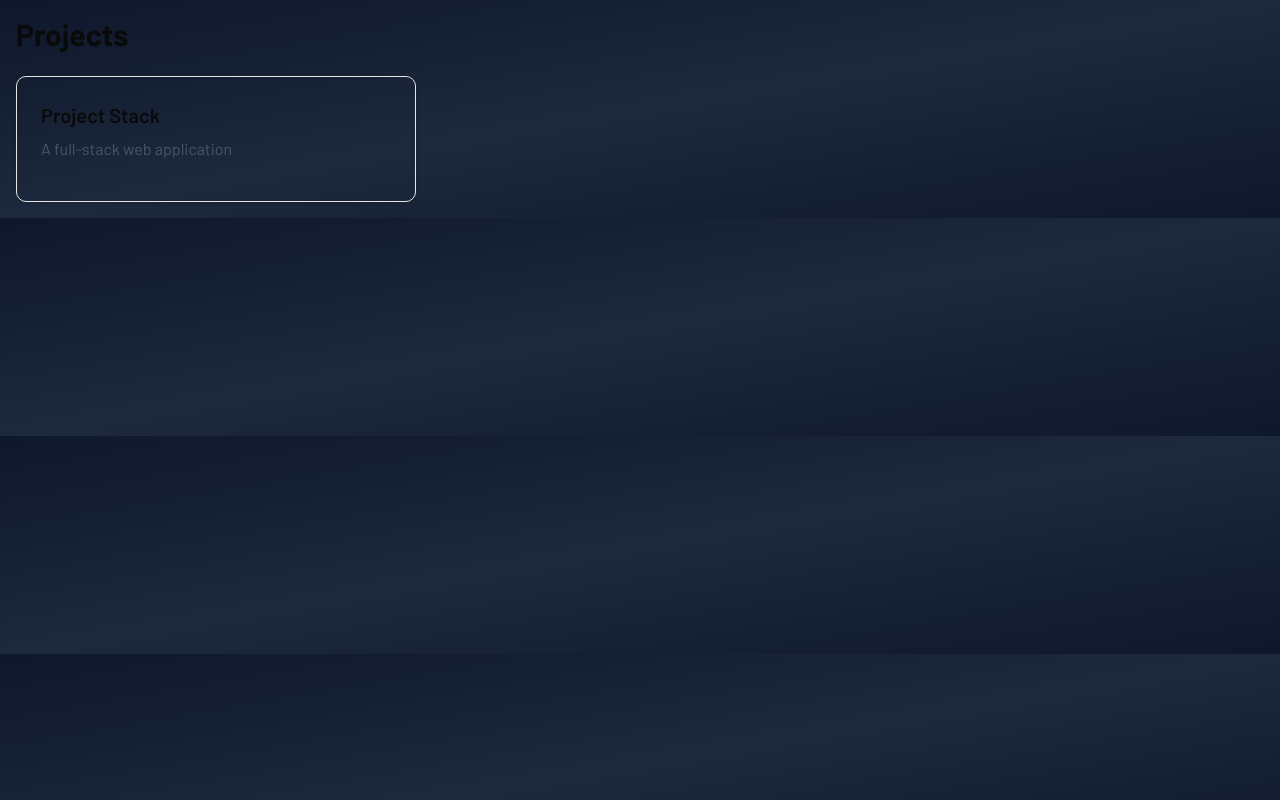
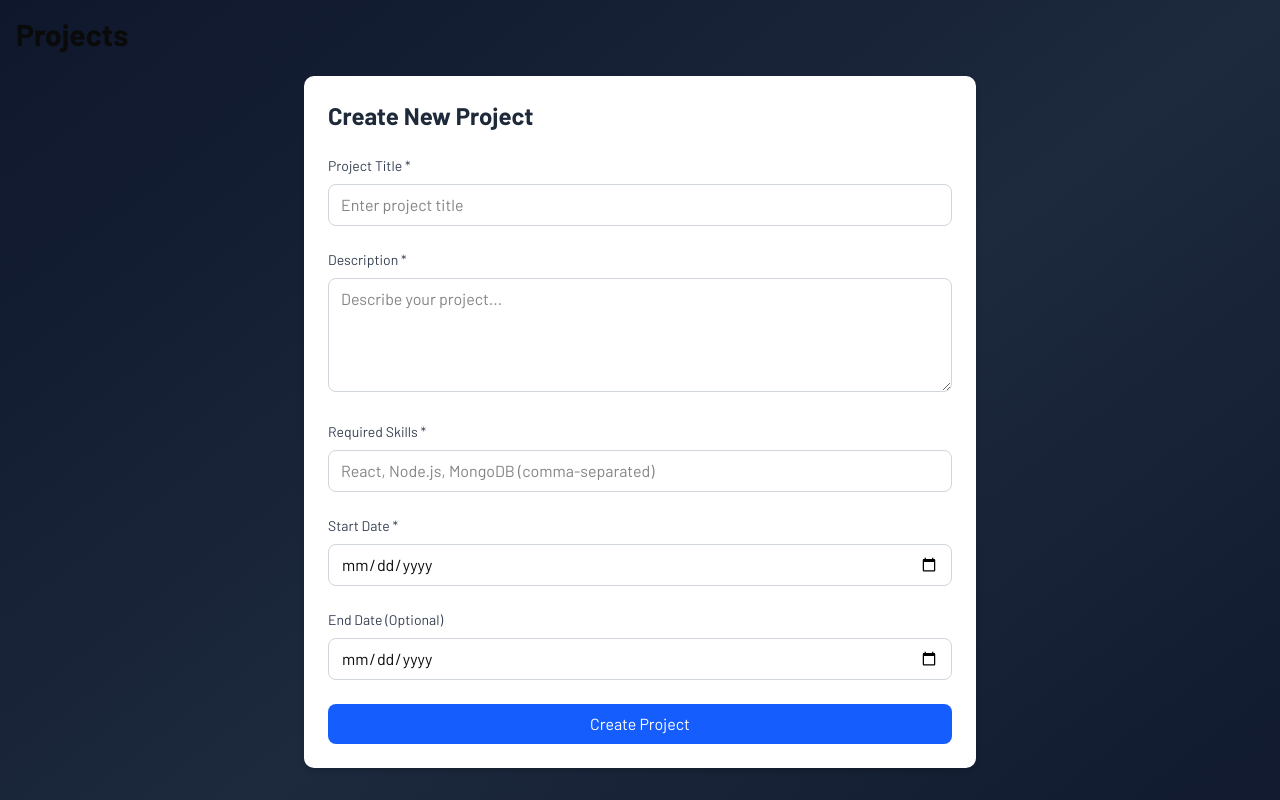
Before and after one commit to vaish73/ProjectStack, a Next.js app: page /projects in a window 1280 px wide. Shown: the top 800 px of the page. Built offline with nearby package versions, Linux system fonts and the light colour scheme.

Commit message:
Add project creation form component

```diff
--- a/src/app/projects/page.tsx
+++ b/src/app/projects/page.tsx
@@ -1,13 +1,25 @@
+import ProjectForm from '@/components/ProjectForm';
+
 export default function ProjectsPage() {
   return (
     <div className="container mx-auto p-4">
       <h1 className="text-3xl font-bold mb-6">Projects</h1>
-      <div className="grid gap-6 md:grid-cols-2 lg:grid-cols-3">
-        <div className="border rounded-lg p-6 shadow-sm">
-          <h2 className="text-xl font-semibold mb-2">Project Stack</h2>
-          <p className="text-gray-600 mb-4">A full-stack web application</p>
+
+      {/* Project Creation Form */}
+      <div className="mb-8">
+        <ProjectForm />
+      </div>
+
+      {/* Existing Projects Section */}
+      <div className="mt-12">
+        <h2 className="text-2xl font-semibold mb-4">Existing Projects</h2>
+        <div className="grid gap-6 md:grid-cols-2 lg:grid-cols-3">
+          <div className="border rounded-lg p-6 shadow-sm">
+            <h3 className="text-xl font-semibold mb-2">Your Projects</h3>
+            <p className="text-gray-600">Created projects will appear here</p>
+          </div>
         </div>
       </div>
     </div>
-  )
+  );
 }
--- /dev/null
+++ b/src/components/ProjectForm.tsx
@@ -0,0 +1,157 @@
+
+'use client';
+
+import React, { useState } from 'react';
+// ... rest of your code
+export default function ProjectForm() {
+  const [formData, setFormData] = useState({
+    title: '',
+    description: '',
+    requiredSkills: '',
+    startDate: '',
+    endDate: '',
+    githubLink: '',
+    projectStatus: 'PLANNING',
+    isActive: true
+  });
+
+  const [isSubmitting, setIsSubmitting] = useState(false);
+
+  const handleInputChange = (e) => {
+    const { name, value, type, checked } = e.target;
+    setFormData(prev => ({
+      ...prev,
+      [name]: type === 'checkbox' ? checked : value
+    }));
+  };
+
+  const handleSkillsChange = (e) => {
+    setFormData(prev => ({
+      ...prev,
+      requiredSkills: e.target.value
+    }));
+  };
+
+  const handleSubmit = async (e) => {
+    e.preventDefault();
+    setIsSubmitting(true);
+
+    try {
+      const skillsArray = formData.requiredSkills
+        .split(',')
+        .map(skill => skill.trim())
+        .filter(skill => skill.length > 0);
+
+      const projectData = {
+        ...formData,
+        requiredSkills: skillsArray,
+        startDate: new Date(formData.startDate),
+        endDate: formData.endDate ? new Date(formData.endDate) : null
+      };
+
+      console.log('Project data to submit:', projectData);
+      alert('Project created successfully!');
+
+    } catch (error) {
+      console.error('Error creating project:', error);
+      alert('Error creating project. Please try again.');
+    } finally {
+      setIsSubmitting(false);
+    }
+  };
+
+  return (
+    <div className="max-w-2xl mx-auto p-6 bg-white rounded-lg shadow-md">
+      <h2 className="text-2xl font-bold mb-6 text-gray-800">Create New Project</h2>
+
+      <div className="space-y-6">
+        <div>
+          <label htmlFor="title" className="block text-sm font-medium text-gray-700 mb-2">
+            Project Title *
+          </label>
+          <input
+            type="text"
+            id="title"
+            name="title"
+            value={formData.title}
+            onChange={handleInputChange}
+            required
+            className="w-full px-3 py-2 border border-gray-300 rounded-md focus:outline-none focus:ring-2 focus:ring-blue-500"
+            placeholder="Enter project title"
+          />
+        </div>
+
+        <div>
+          <label htmlFor="description" className="block text-sm font-medium text-gray-700 mb-2">
+            Description *
+          </label>
+          <textarea
+            id="description"
+            name="description"
+            value={formData.description}
+            onChange={handleInputChange}
+            required
+            rows={4}
+            className="w-full px-3 py-2 border border-gray-300 rounded-md focus:outline-none focus:ring-2 focus:ring-blue-500"
+            placeholder="Describe your project..."
+          />
+        </div>
+
+        <div>
+          <label htmlFor="requiredSkills" className="block text-sm font-medium text-gray-700 mb-2">
+            Required Skills *
+          </label>
+          <input
+            type="text"
+            id="requiredSkills"
+            name="requiredSkills"
+            value={formData.requiredSkills}
+            onChange={handleSkillsChange}
+            required
+            className="w-full px-3 py-2 border border-gray-300 rounded-md focus:outline-none focus:ring-2 focus:ring-blue-500"
+            placeholder="React, Node.js, MongoDB (comma-separated)"
+          />
+        </div>
+
+        <div>
+          <label htmlFor="startDate" className="block text-sm font-medium text-gray-700 mb-2">
+            Start Date *
+          </label>
+          <input
+            type="date"
+            id="startDate"
+            name="startDate"
+            value={formData.startDate}
+            onChange={handleInputChange}
+            required
+            className="w-full px-3 py-2 border border-gray-300 rounded-md focus:outline-none focus:ring-2 focus:ring-blue-500"
+          />
+        </div>
+
+        <div>
+          <label htmlFor="endDate" className="block text-sm font-medium text-gray-700 mb-2">
+            End Date (Optional)
+          </label>
+          <input
+            type="date"
+            id="endDate"
+            name="endDate"
+            value={formData.endDate}
+            onChange={handleInputChange}
+            className="w-full px-3 py-2 border border-gray-300 rounded-md focus:outline-none focus:ring-2 focus:ring-blue-500"
+          />
+        </div>
+
+        <div>
+          <button
+            onClick={handleSubmit}
+            disabled={isSubmitting}
+            className="w-full bg-blue-600 text-white py-2 px-4 rounded-md hover:bg-blue-700 disabled:opacity-50"
+          >
+            {isSubmitting ? 'Creating Project...' : 'Create Project'}
+          </button>
+        </div>
+      </div>
+    </div>
+  );
+}
```
